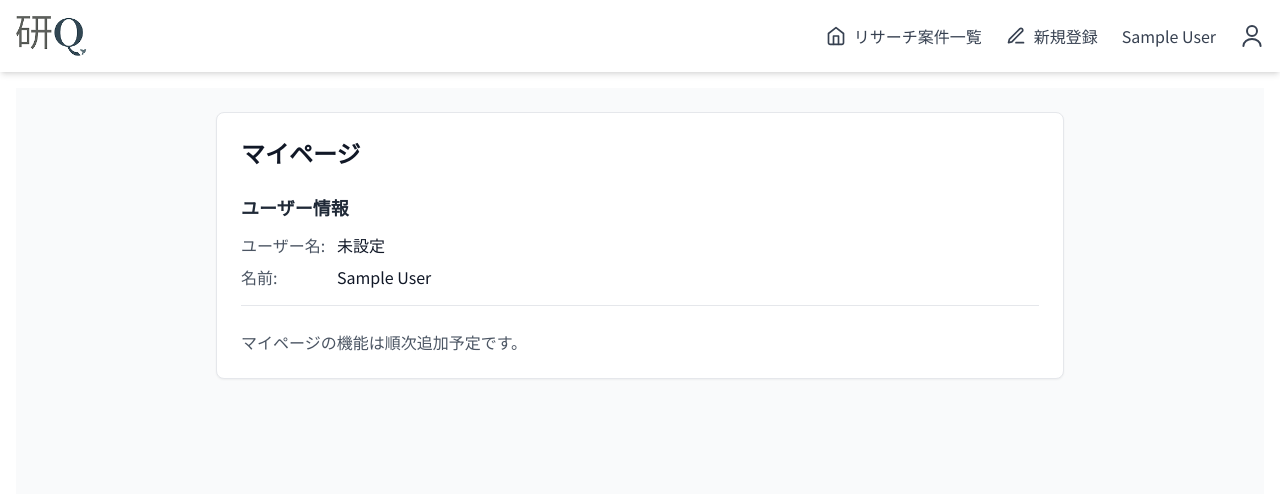
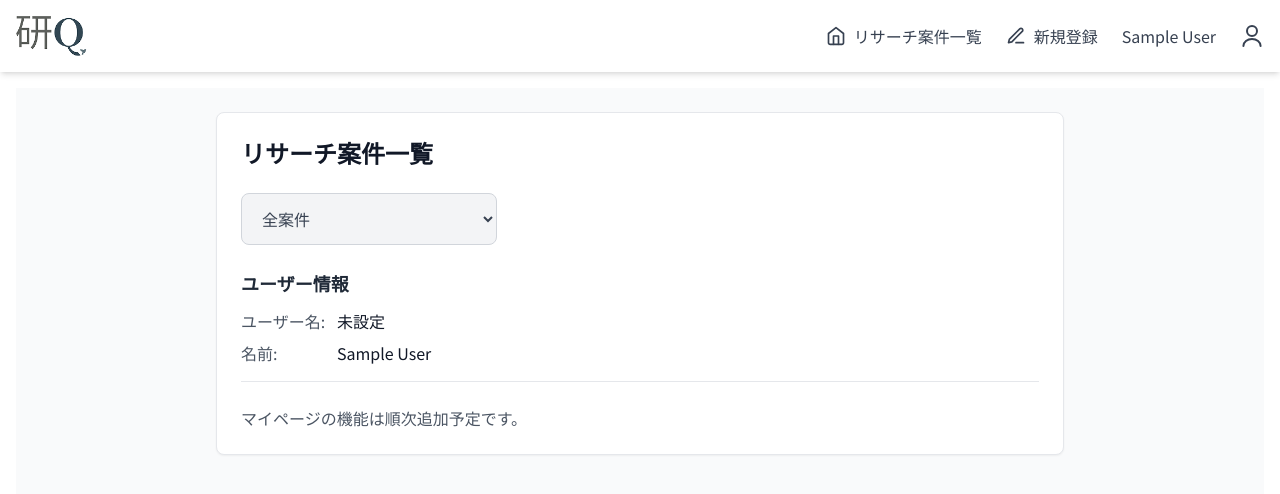
Before and after one commit to enakamizo/kenQ_POC_A_frontend, a Next.js app: page /mypage in a window 1280 px wide. Shown: the top 494 px of the page. Built offline with nearby package versions, Linux system fonts and the light colour scheme; no server answers; sample sign-in values are in the browser's storage.

Commit message:
mypage_タイトルとuder選択

```diff
--- a/src/app/mypage/page.tsx
+++ b/src/app/mypage/page.tsx
@@ -2,11 +2,12 @@
 
 import { useSession } from "next-auth/react";
 import { useRouter } from "next/navigation";
-import { useEffect } from "react";
+import { useEffect, useState } from "react";
 
 export default function MyPage() {
   const { data: session, status } = useSession();
   const router = useRouter();
+  const [selectedUser, setSelectedUser] = useState("全案件");
 
   useEffect(() => {
     if (status === "unauthenticated") {
@@ -32,7 +33,19 @@ export default function MyPage() {
     <div className="min-h-screen bg-gray-50">
       <div className="max-w-4xl mx-auto p-6">
         <div className="bg-white rounded-lg shadow-sm border p-6">
-          <h1 className="text-2xl font-bold text-gray-900 mb-6">マイページ</h1>
+          <h1 className="text-2xl font-bold text-gray-900 mb-6">リサーチ案件一覧</h1>
+
+          {/* フィルターボックス */}
+          <div className="mb-6">
+            <select
+              value={selectedUser}
+              onChange={(e) => setSelectedUser(e.target.value)}
+              className="w-64 px-4 py-3 bg-gray-100 border border-gray-300 rounded-lg text-gray-700 focus:outline-none focus:ring-2 focus:ring-blue-500 focus:border-blue-500"
+            >
+              <option value="全案件">全案件</option>
+              <option value={session?.user?.name || "ユーザー"}>{session?.user?.name || "ユーザー"}</option>
+            </select>
+          </div>
 
           <div className="space-y-6">
             <div className="border-b pb-4">
```
Also changed, not shown: image/mypage.png (added).
